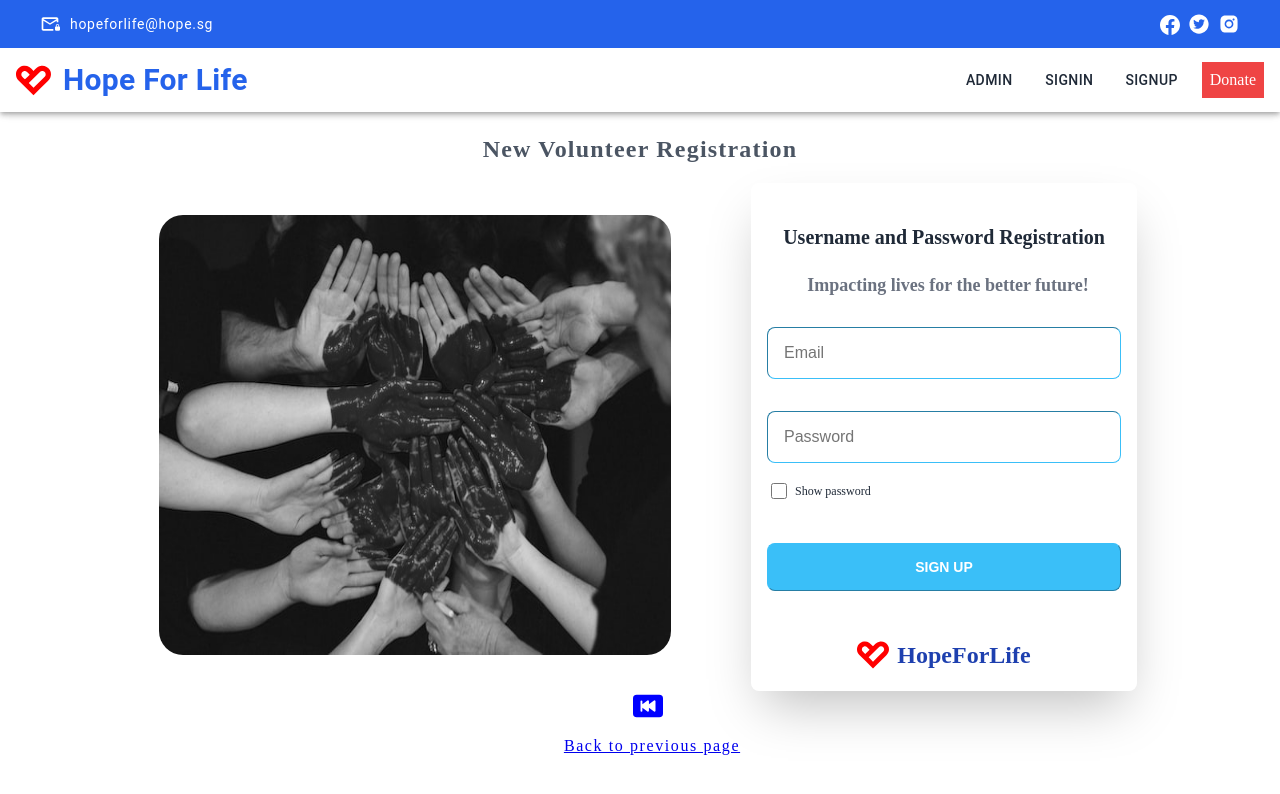
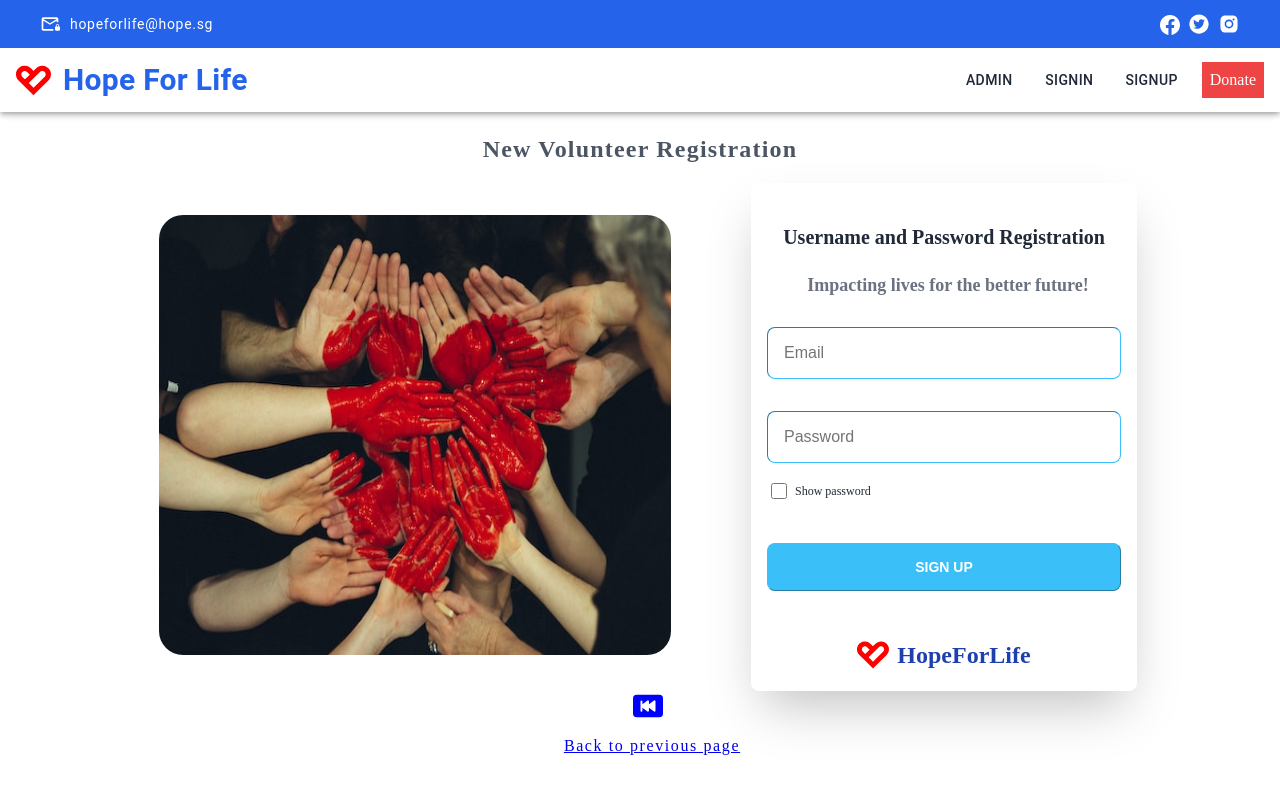
Before and after one commit to NTU-SCTP-SE-C1-Project-Group-1/Volunteer_Management_System_FE_Typescript, a React (Create React App) app: page /signup/password in a window 1280 px wide. Shown: the top 794 px of the page. Built offline with nearby package versions, Linux system fonts and the light colour scheme; no server answers.

Commit message:
css enhance

```diff
--- a/src/Components/Public/SigninForm_Volunteer/IntroHeaderVolunteer.tsx
+++ b/src/Components/Public/SigninForm_Volunteer/IntroHeaderVolunteer.tsx
@@ -8,7 +8,7 @@ function IntroHeader() {
       </h1>
       <p className="text-blue-800 text-lg">
         Don't have an account yet?{' '}
-        <Link to="/volunteers/signup" className="underline">
+        <Link to="/signup" className="underline">
           Sign up.
         </Link>
       </p>
--- a/src/Components/Public/SignupForm_Volunteer/EnterPasswordForm.tsx
+++ b/src/Components/Public/SignupForm_Volunteer/EnterPasswordForm.tsx
@@ -48,7 +48,9 @@ function EnterPasswordForm() {
       <div className="flex flex-col justify-center items-center md:flex-row md:space-x-20 w-screen">
         <div className="-z-30 hidden md:block">
           <img
-            className="rounded-tl-extraLarge h-[55vh] w-[100%] -z-30 md:max-w-lg  transition-all duration-3000 cursor-pointer filter grayscale hover:grayscale-0 rounded-3xl"
+            className={`rounded-tl-extraLarge h-[55vh] w-[100%] -z-30 md:max-w-lg  transition-all duration-3000 cursor-pointer filter ${
+              form.email.length > 0 ? 'grayscale-0' : ''
+            }  rounded-3xl`}
             src={Family}
             alt="signup"
           />
```
